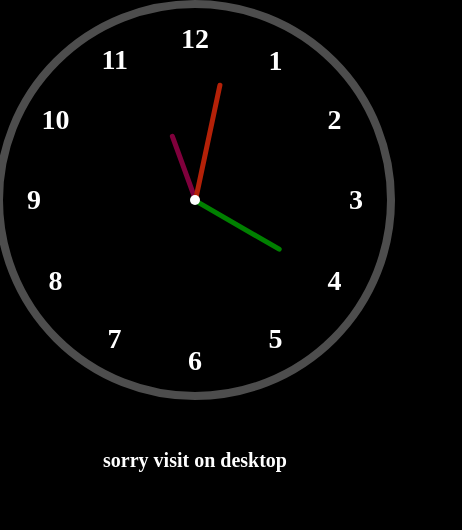
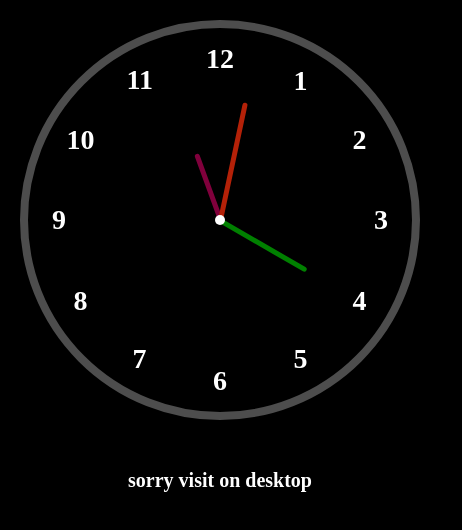
Before and after one commit to Taizul1579/protfolio, a plain HTML site: page index.html in a window 390 px wide. Shown: the whole page, 462 px wide, since content can reach past the window. Drawn offline with Linux system fonts and the light colour scheme.

Commit message:
mobile.css

```diff
--- a/mobile.css
+++ b/mobile.css
@@ -6,8 +6,7 @@
 body{
     background-color:black;
     display: flex;
-    justify-content: center;
-    align-items: center;
+
 
 
 }
@@ -27,7 +26,7 @@ body{
 
     .container{
         position: relative;
-         margin:0 auto;
+        padding:20px;
 
 
 
```
